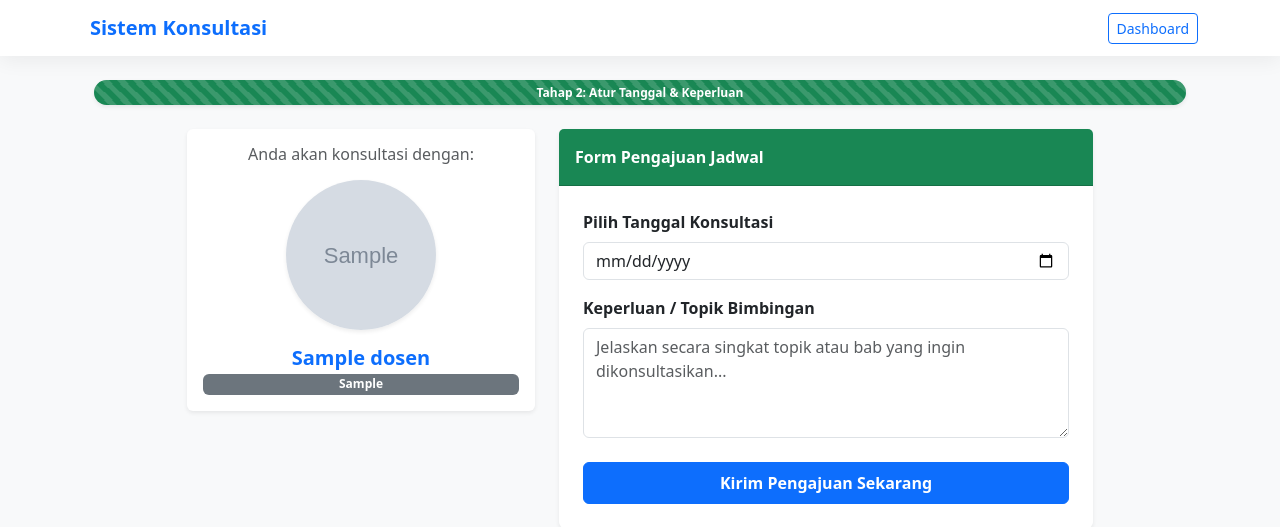
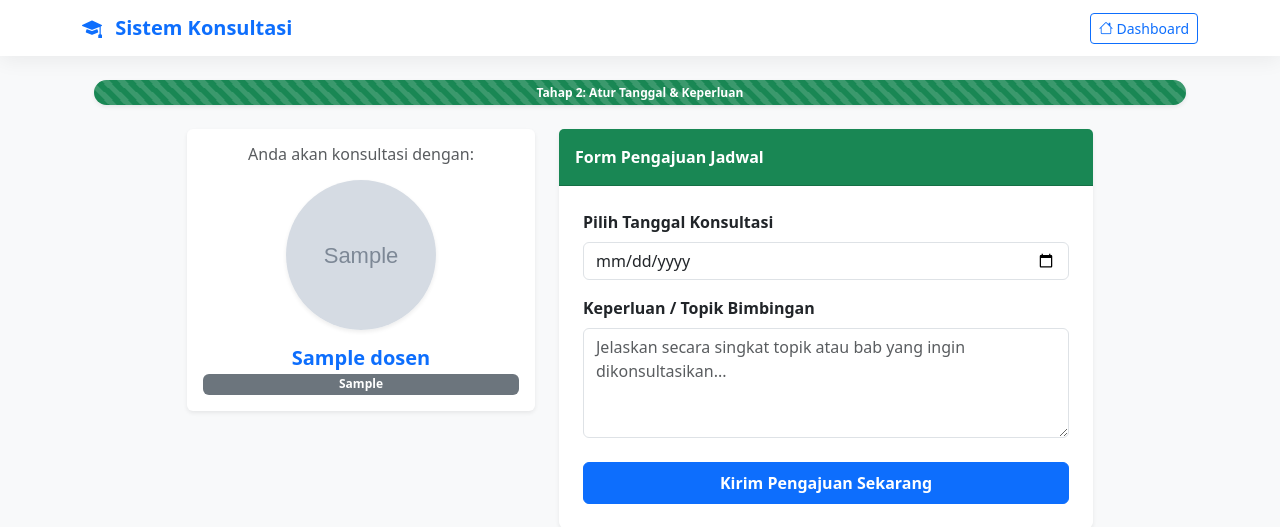
Before and after one commit to xinrilie/Consultation-system, a PHP site: page /atur_jadwal.php?id_dosen=1 in a window 1280 px wide. Shown: the top 527 px of the page. Run offline with PHP 8.4, Linux system fonts and the light colour scheme; the visitor is signed in with stand-in values (Sample User, id 1); tables that the repository leaves empty hold one stand-in row (values such as "Sample post"); grey boxes marked "Sample" are stand-in pictures.

Commit message:
Update atur_jadwal.php

```diff
--- a/jadwal_konsultasi/atur_jadwal.php
+++ b/jadwal_konsultasi/atur_jadwal.php
@@ -34,6 +34,7 @@ $foto_dosen = (!empty($dosen['foto'])) ? $dosen['foto'] : 'default.png';
     <meta name="viewport" content="width=device-width, initial-scale=1.0">
     <title>Atur Jadwal Konsultasi</title>
     <link href="https://cdn.jsdelivr.net/npm/bootstrap@5.3.0/dist/css/bootstrap.min.css" rel="stylesheet">
+    <link href="https://cdn.jsdelivr.net/npm/bootstrap-icons@1.11.3/font/bootstrap-icons.css" rel="stylesheet">
     <style>
     .navbar-custom{
     background:white;
```
